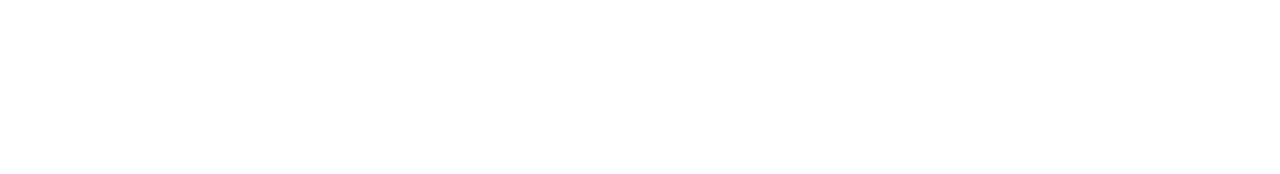
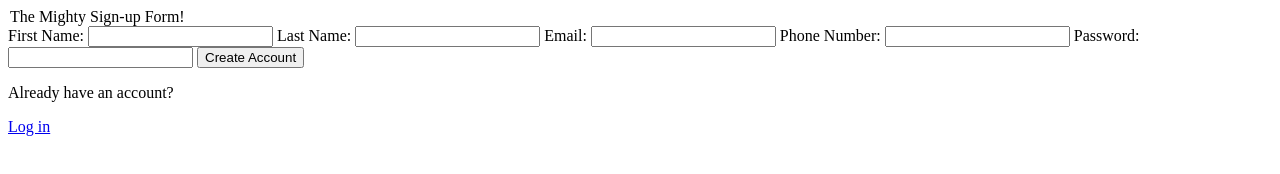
Before and after one commit to ZippmaW/Sign-up-Form, a plain HTML site: page index.html in a window 1280 px wide. Drawn offline with Linux system fonts and the light colour scheme.

Commit message:
Create the basic form elements, submit button and log in link

```diff
--- a/index.html
+++ b/index.html
@@ -7,5 +7,28 @@
     <link rel="stylesheet" href="styles.css" />
     <script src="script.js"></script>
   </head>
-  <body></body>
+  <body>
+    <div class="form">
+      <form action="#" method="post">
+        <legend>The Mighty Sign-up Form!</legend>
+        <label for="first_name">First Name:</label>
+        <input type="text" name="first_name" id="first_name" />
+
+        <label for="last_name">Last Name:</label>
+        <input type="text" name="last_name" id="last_name" />
+
+        <label for="email">Email:</label>
+        <input type="email" name="email" id="email" />
+
+        <label for="phone_number">Phone Number:</label>
+        <input type="tel" name="phone_number" id="phone_number" />
+
+        <label for="password">Password:</label>
+        <input type="password" name="password" id="password" />
+        <button class="submit">Create Account</button>
+      </form>
+    </div>
+    <p class="footer">Already have an account?</p>
+    <a href="#">Log in</a>
+  </body>
 </html>
```
